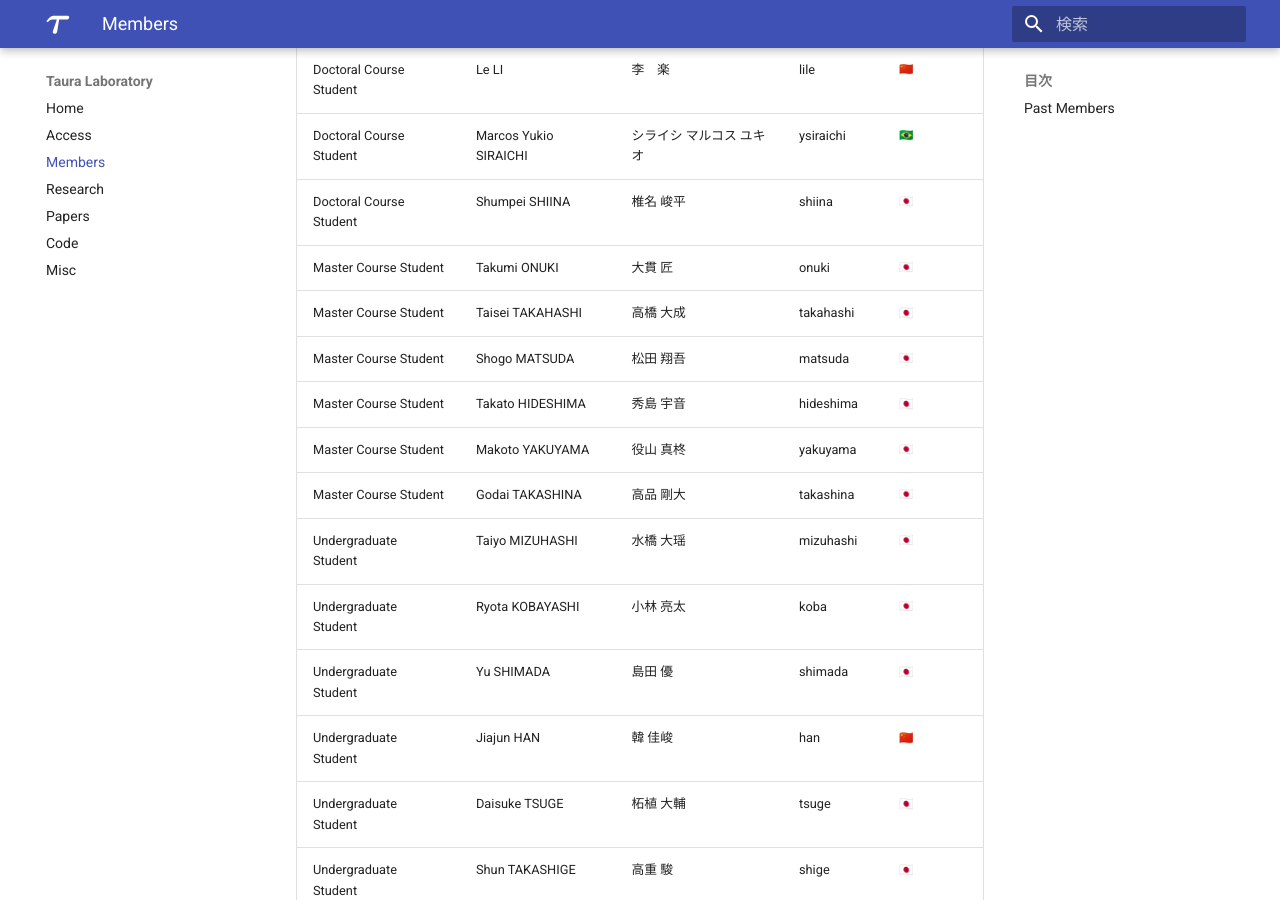
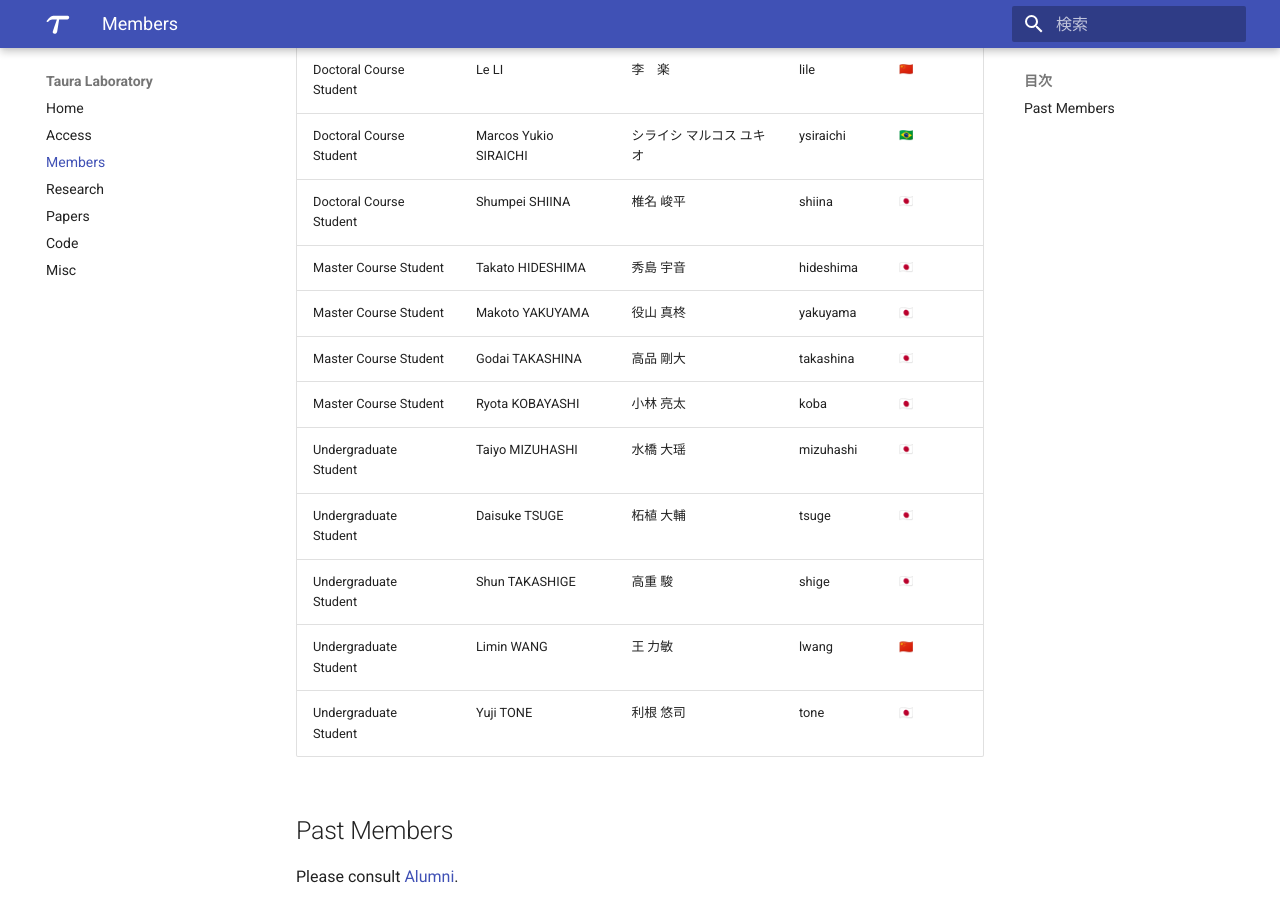
Before and after one commit to Yukayo/taura-lab, an MkDocs documentation site: the page built from docs/members.md, in a window 1280 px wide and 900 px high, scrolled down 488 px. Built offline with MkDocs 1.6.1 and Material for MkDocs 9.7.7, drawn with Linux system fonts in a browser that asks for light colours; emoji names are drawn with the system emoji font.

Commit message:
Update members.md

```diff
--- a/docs/members.md
+++ b/docs/members.md
@@ -12,16 +12,11 @@ Each member's e-mail address is _account_ [at] eidos.ic.i.u-tokyo.ac.jp.
 |Doctoral Course Student|Le LI |李　楽 |lile|:cn:|
 |Doctoral Course Student|Marcos Yukio SIRAICHI|シライシ マルコス ユキオ|ysiraichi|:br:|
 |Doctoral Course Student|Shumpei SHIINA|椎名 峻平 |shiina|:jp:|
-|Master Course Student|Takumi ONUKI|大貫 匠 |onuki |:jp:|
-|Master Course Student|Taisei TAKAHASHI|高橋 大成 |takahashi|:jp:|
-|Master Course Student|Shogo MATSUDA|松田 翔吾 |matsuda|:jp:|
 |Master Course Student|Takato HIDESHIMA|秀島 宇音 |hideshima |:jp:|
 |Master Course Student|Makoto YAKUYAMA|役山 真柊|yakuyama|:jp:|
 |Master Course Student|Godai TAKASHINA|高品 剛大|takashina|:jp:|
+|Master Course Student|Ryota KOBAYASHI|小林 亮太|koba|:jp:|
 |Undergraduate Student|Taiyo MIZUHASHI|水橋 大瑶|mizuhashi|:jp:|
-|Undergraduate Student|Ryota KOBAYASHI|小林 亮太|koba|:jp:|
-|Undergraduate Student|Yu SHIMADA|島田 優|shimada|:jp:|
-|Undergraduate Student|Jiajun HAN|韓 佳峻|han|:cn:|
 |Undergraduate Student|Daisuke TSUGE|柘植 大輔|tsuge|:jp:|
 |Undergraduate Student|Shun TAKASHIGE|高重 駿|shige|:jp:|
 |Undergraduate Student|Limin WANG|王 力敏|lwang|:cn:|
```
